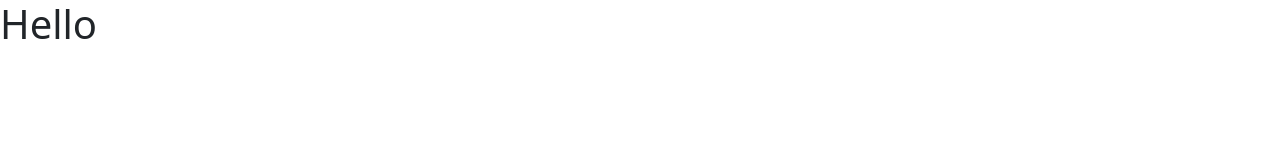
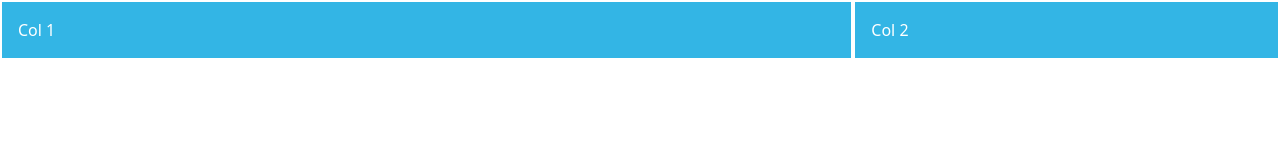
Before and after one commit to omerkaksi/bootstrap, a plain HTML site: page bootstrap-5.3.3-dist/index.html in a window 1280 px wide. Drawn offline with Linux system fonts and the light colour scheme.

Commit message:
Bootstrap: Grid System

```diff
--- a/bootstrap-5.3.3-dist/index.html
+++ b/bootstrap-5.3.3-dist/index.html
@@ -5,9 +5,23 @@
     <meta name="viewport" content="width=device-width, initial-scale=1.0">
     <title>Document</title>
     <link rel="stylesheet" href="css/bootstrap.css">
+
+      <style>
+      [class*="col"] {
+        padding: 1rem;
+        background-color: #33b5e5;
+        border: 2px solid #fff;
+        color: #fff;
+      }
+    </style>
 </head>
 <body>
-    <h1> Hello </h1>
+    <div class="container-fluid">
+        <div class="row">
+<div class="col-lg-8 col-md-6">Col 1</div>
+<div class="col-lg-4 col-md-6">Col 2</div>
+    </div>
+</div>
     <script src="js/bootstrap.bundle.js"></script>
 </body>
 </html>
```
